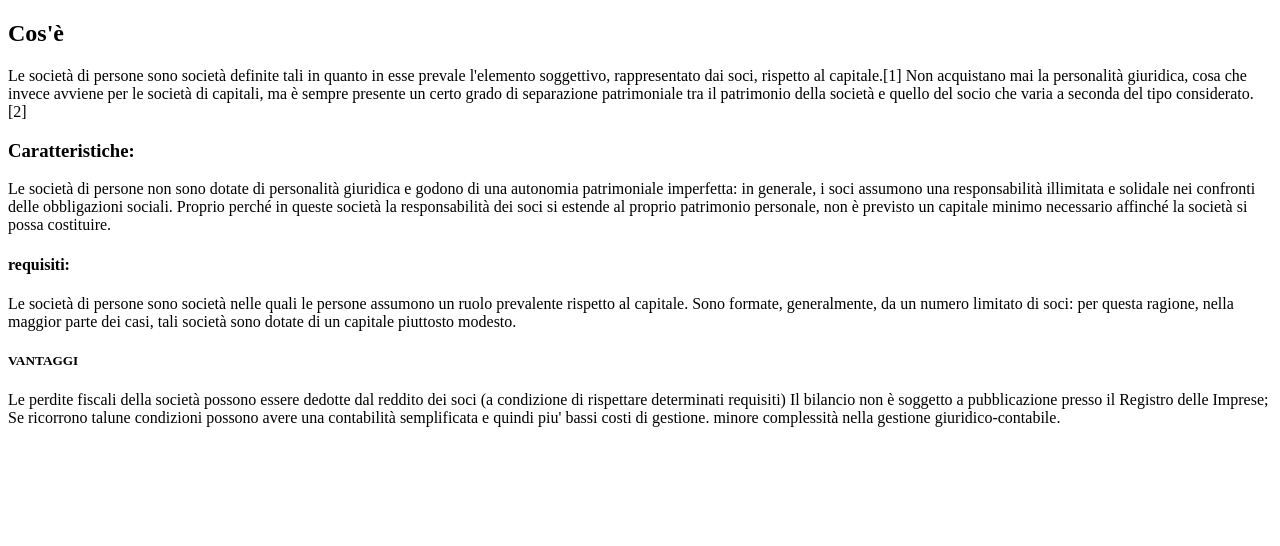
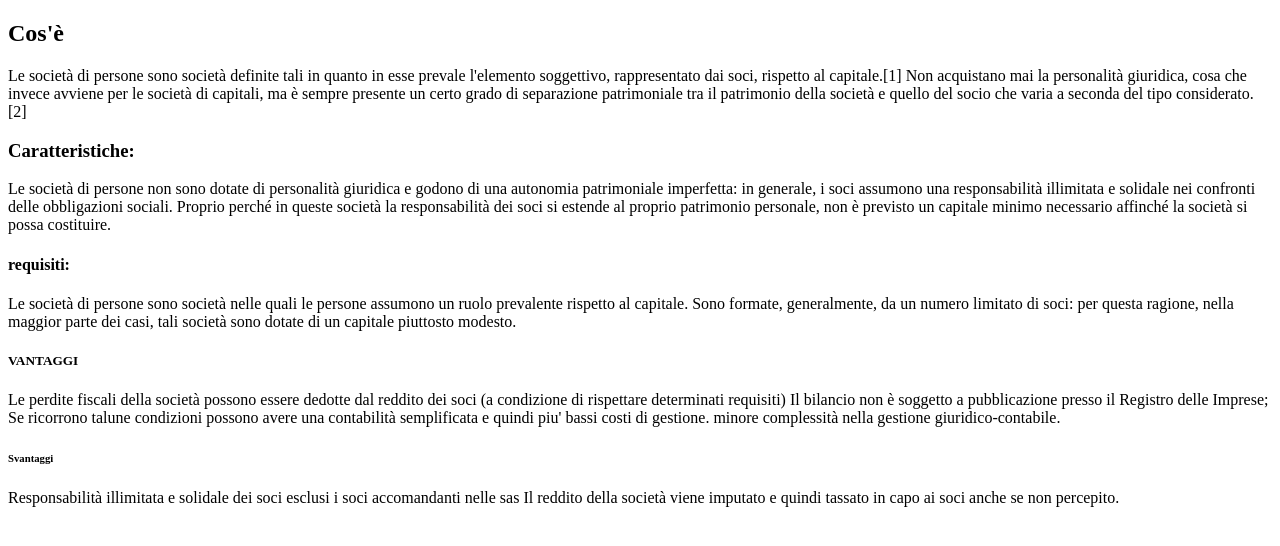
Before and after one commit to MaurizioSisca/RecuperoGit, a plain HTML site: page index.html in a window 1280 px wide. Drawn offline with Linux system fonts and the light colour scheme.

Commit message:
feature5

```diff
--- a/index.html
+++ b/index.html
@@ -27,5 +27,8 @@
                     Il bilancio non è soggetto a pubblicazione presso il Registro delle Imprese;
                     Se ricorrono talune condizioni possono avere una contabilità semplificata e quindi piu' bassi costi di gestione.
                     minore complessità nella gestione giuridico-contabile.</p>
+                    <h6>Svantaggi</h6>
+                    <p>Responsabilità illimitata e solidale dei soci esclusi i soci accomandanti nelle sas
+                        Il reddito della società viene imputato e quindi tassato in capo ai soci anche se non percepito.</p>
 </body>
 </html>
```
